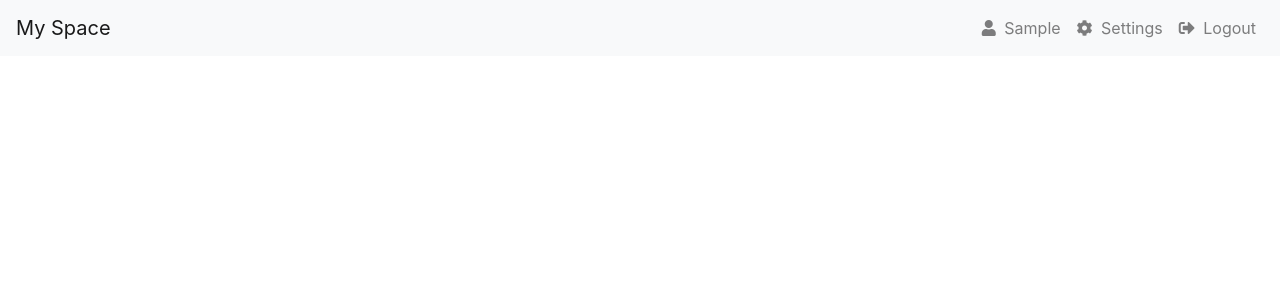
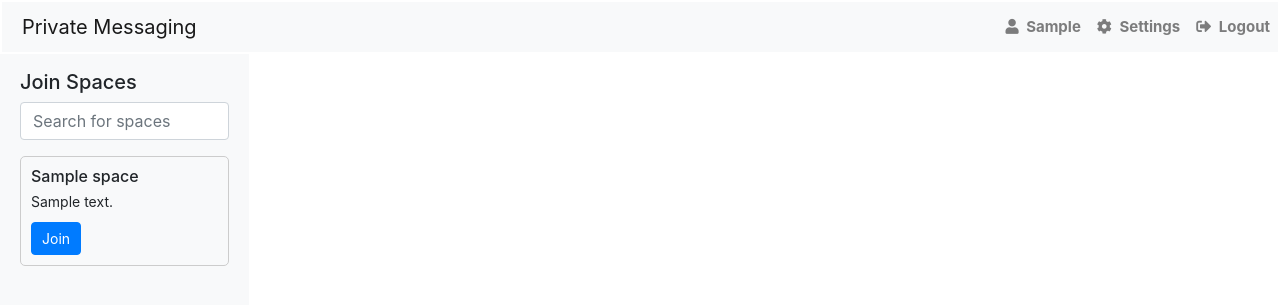
Before and after one commit to MicheloMJ/spaces, a PHP site: page /users/account.php in a window 1280 px wide. Shown: the top 305 px of the page. Run offline with PHP 8.4, Linux system fonts and the light colour scheme; the visitor is signed in with stand-in values (Sample User, id 1); tables that the repository leaves empty or names only in its code hold one stand-in row (values such as "Sample post").

Commit message:
added join spaces sidebar

```diff
--- a/users/account.php
+++ b/users/account.php
@@ -1,4 +1,6 @@
 <?php
+error_reporting(E_ALL);
+ini_set('display_errors', 1);
 session_start();
 if(isset($_SESSION['user_id'])) {
     require 'config.php';
@@ -24,6 +26,15 @@ if(isset($_SESSION['user_id'])) {
     header("Location: index.php");
     exit;
 }
+// Fetch available spaces from the database
+$sql_spaces = "SELECT * FROM spaces";
+$result_spaces = $conn->query($sql_spaces);
+$spaces = [];
+if ($result_spaces->num_rows > 0) {
+    while ($row = $result_spaces->fetch_assoc()) {
+        $spaces[] = $row;
+    }
+}
 ?>
 <!DOCTYPE html>
 <html lang="en">
@@ -37,11 +48,108 @@ if(isset($_SESSION['user_id'])) {
     <link href="https://maxcdn.bootstrapcdn.com/bootstrap/4.5.2/css/bootstrap.min.css" rel="stylesheet">
     <!-- Add your favorite icon library CDN here -->
     <link rel="stylesheet" href="https://cdnjs.cloudflare.com/ajax/libs/font-awesome/5.15.4/css/all.min.css">
+    <style>
+        .nav-bar {
+            background-color: #f8f9fa;
+            border: 2px solid #fff;
+            padding: 5px 0;
+            position: fixed;
+            top: 0;
+            left: 0;
+            right: 0;
+            z-index: 999; /* Ensure top navigation bar remains visible */
+        }
+
+        .nav-bar .navbar-brand {
+            margin-left: 20px;
+            font-size: 20px; /* Adjust font size as needed */
+        }
+
+        .nav-bar .nav-link {
+            color: #495057;
+            font-weight: bold;
+            text-align: center;
+            font-size: 15px; /* Adjust font size as needed */
+        }
+
+        .nav-bar .nav-link .fas {
+            /* display: block; */
+            font-size: 15px;
+            margin-bottom: 5px;
+        }
+
+        @media (max-width: 576px) {
+            .nav-bar {
+                overflow-x: auto;
+                white-space: nowrap;
+                -webkit-overflow-scrolling: touch;
+            }
+
+            .nav-bar .nav-item {
+                display: inline-block;
+                float: none;
+            }
+        }
+
+        /* Style for the side navs */
+        .side-nav {
+            /* border: 2px solid #fff; */
+            position: fixed;
+            top: 50px; /* Adjust based on the height of the top navbar */
+            width: 250px;
+            height: calc(100% - 90px); /* Adjust to account for top navbar height */
+            overflow-y: auto;
+            background-color: #f8f9fa;
+            border-right: 1px solid #fff;
+            padding: 20px;
+            z-index: 998; /* Ensure side nav appears below top navbar */
+        }
+
+
+        /* Style for the search field */
+        .search-field {
+            width: 100%;
+            padding: 8px;
+            margin-bottom: 10px;
+            border: 1px solid #ccc;
+            border-radius: 4px;
+            box-sizing: border-box;
+        }
+        .space-item {
+    margin-bottom: 20px;
+    padding: 10px;
+    border: 1px solid #ccc;
+    border-radius: 5px;
+}
+
+.space-item h5 {
+    font-size: 16px;
+    margin-bottom: 5px;
+}
+
+.space-item p {
+    font-size: 14px;
+    margin-bottom: 10px;
+}
+
+.space-item button {
+    font-size: 14px;
+    padding: 5px 10px;
+}
+
+    </style>
 </head>
 
 <body>
-    <nav class="navbar navbar-expand-lg navbar-light bg-light">
-        <a class="navbar-brand" href="#">My Space</a>
+    <!-- Top Navigation Bar -->
+    <nav class="navbar navbar-expand-lg navbar-light bg-light nav-bar">
+        <a class="navbar-brand" href="#">
+            <!-- Logo -->
+            <div class="mb-6 flex justify-center items-center">
+            Private Messaging
+                <!-- <img src="img/spaces.png" alt="Spaces Logo" width="50%"> -->
+            </div>
+        </a>
         <button class="navbar-toggler" type="button" data-toggle="collapse" data-target="#navbarSupportedContent"
             aria-controls="navbarSupportedContent" aria-expanded="false" aria-label="Toggle navigation">
             <span class="navbar-toggler-icon"></span>
@@ -71,9 +179,49 @@ if(isset($_SESSION['user_id'])) {
         </div>
     </nav>
 
+    <!-- Left Side Nav for Joining Spaces -->
+    <div class="side-nav">
+        <h5>Join Spaces</h5>
+        <!-- Content for left side nav here -->
+        <ul class="nav flex-column">
+        <input type="text" class="form-control mb-3" id="search" placeholder="Search for spaces">
+    <?php if (!empty($spaces)) : ?>
+        <?php foreach ($spaces as $space) : ?>
+            <div class="space-item">
+                <h5><?php echo $space['name']; ?></h5>
+                <p><?php echo $space['description']; ?></p>
+                <button class="btn btn-primary">Join</button>
+            </div>
+        <?php endforeach; ?>
+    <?php else : ?>
+        <p>No spaces available to join.</p>
+    <?php endif; ?>
+        </ul>
+    </div>
+
+    <!-- Center Content for My Spaces -->
+
+
     <script src="https://ajax.googleapis.com/ajax/libs/jquery/3.5.1/jquery.min.js"></script>
     <script src="https://cdnjs.cloudflare.com/ajax/libs/popper.js/1.16.0/umd/popper.min.js"></script>
     <script src="https://maxcdn.bootstrapcdn.com/bootstrap/4.5.2/js/bootstrap.min.js"></script>
+    <script>
+            $(document).ready(function() {
+        // Implement search functionality
+        $('#search').keyup(function() {
+            var searchText = $(this).val().toLowerCase();
+            $('.space-item').each(function() {
+                var spaceName = $(this).find('h5').text().toLowerCase();
+                var spaceDescription = $(this).find('p').text().toLowerCase();
+                if (spaceName.includes(searchText) || spaceDescription.includes(searchText)) {
+                    $(this).show();
+                } else {
+                    $(this).hide();
+                }
+            });
+        });
+    });
+    </script>
 </body>
 
 </html>
--- a/users/index.php
+++ b/users/index.php
@@ -54,7 +54,8 @@ if ($_SERVER["REQUEST_METHOD"] == "POST") {
         }
 
         .login-container {
-            max-width: 400px;
+    max-width: 300px; /* Make the container narrower */
+    height: 400px; /* Make the container longer */
     position: relative;
     z-index: 2;
     background-color: white;
```
Also changed, not shown: users/header.php (deleted), users/join_spaces.php (added), users/login.php (deleted). Lines whose indentation alone changed are shown as unchanged.
